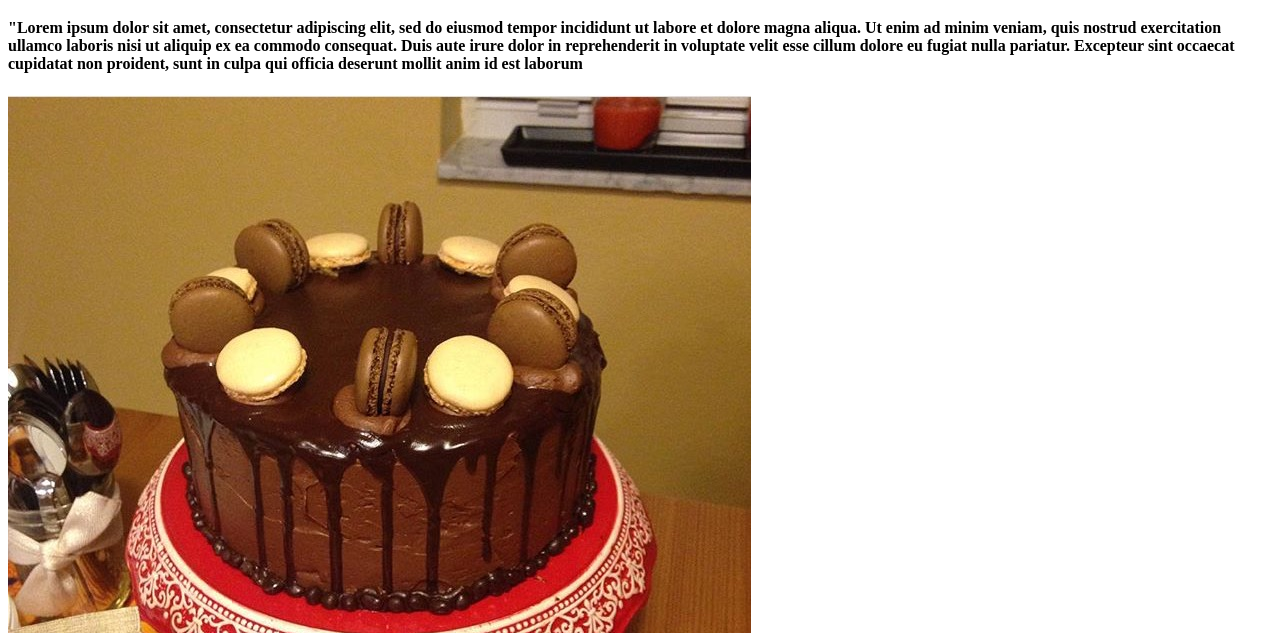
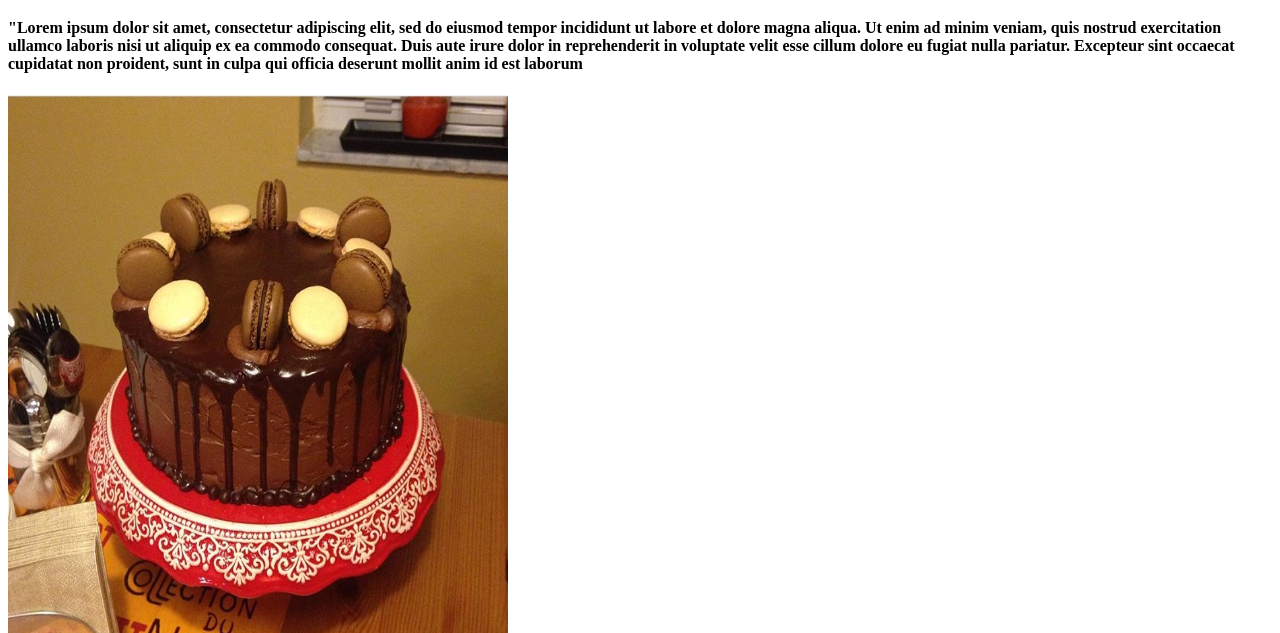
Before and after one commit to StubornRacoon/WebpageExample, a plain HTML site: page index.html in a window 1280 px wide. Shown: the part 167-800 px from the top of the page. Drawn offline with Linux system fonts and the light colour scheme.

Commit message:
Update index.html

```diff
--- a/index.html
+++ b/index.html
@@ -19,6 +19,6 @@
    irure dolor in reprehenderit in voluptate velit esse cillum dolore eu fugiat nulla
    pariatur. Excepteur sint occaecat cupidatat non proident, sunt in culpa qui officia
    deserunt mollit anim id est laborum</h4>
-<img src="Images/cake.jpg" alt="A cake, something, idk">
+<img src="Images/cake.jpg" alt="A cake, something, idk" style="width:500px;height:600px;">
   </body>
 </html>
```
